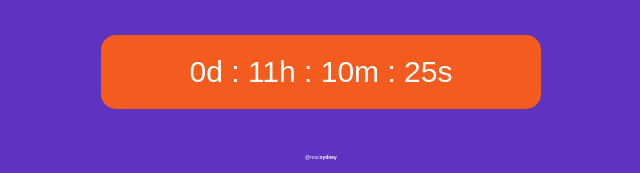
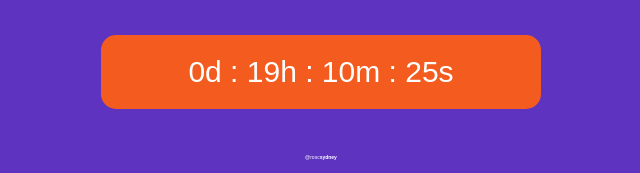
Before and after one commit to aogconferencesydney/aogconferecesydney.github.io, a plain HTML site: page index.html in a window 1280 px wide. Shown: the part 624-797 px from the top of the page, 319-959 px from the left. Drawn offline with Linux system fonts and the light colour scheme; a web font is replaced by a local one.

Commit message:
change the time in index.html

```diff
--- a/index.html
+++ b/index.html
@@ -78,7 +78,7 @@
 
             <script>
                 // Set the date we're counting down to
-                var countDownDate = new Date("Jan 27, 2024 00:00:00").getTime();
+                var countDownDate = new Date("Jan 27, 2024 08:00:00").getTime();
 
                 // Update the countdown every 1 second
                 var countdownInterval = setInterval(function() {
```
